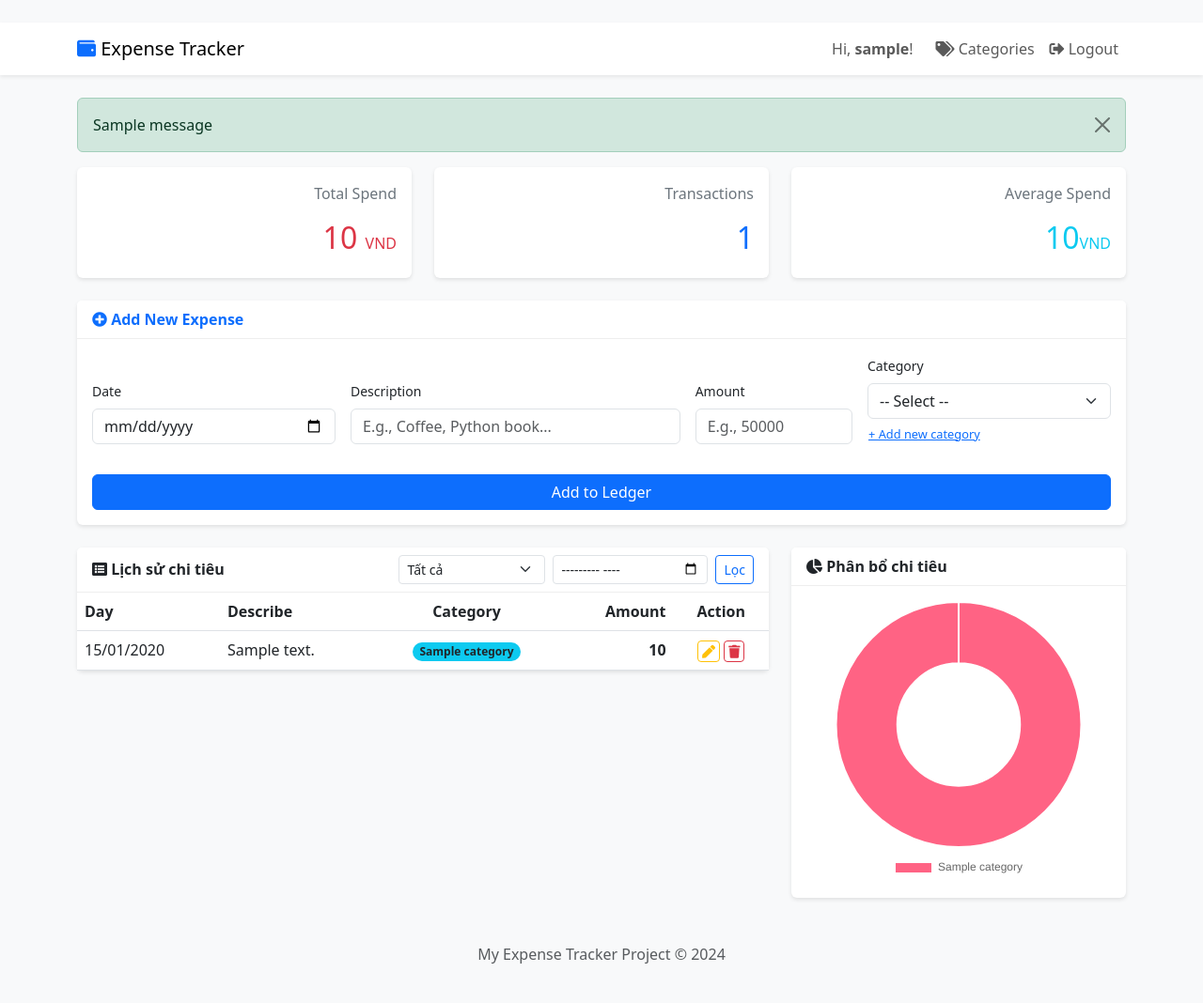
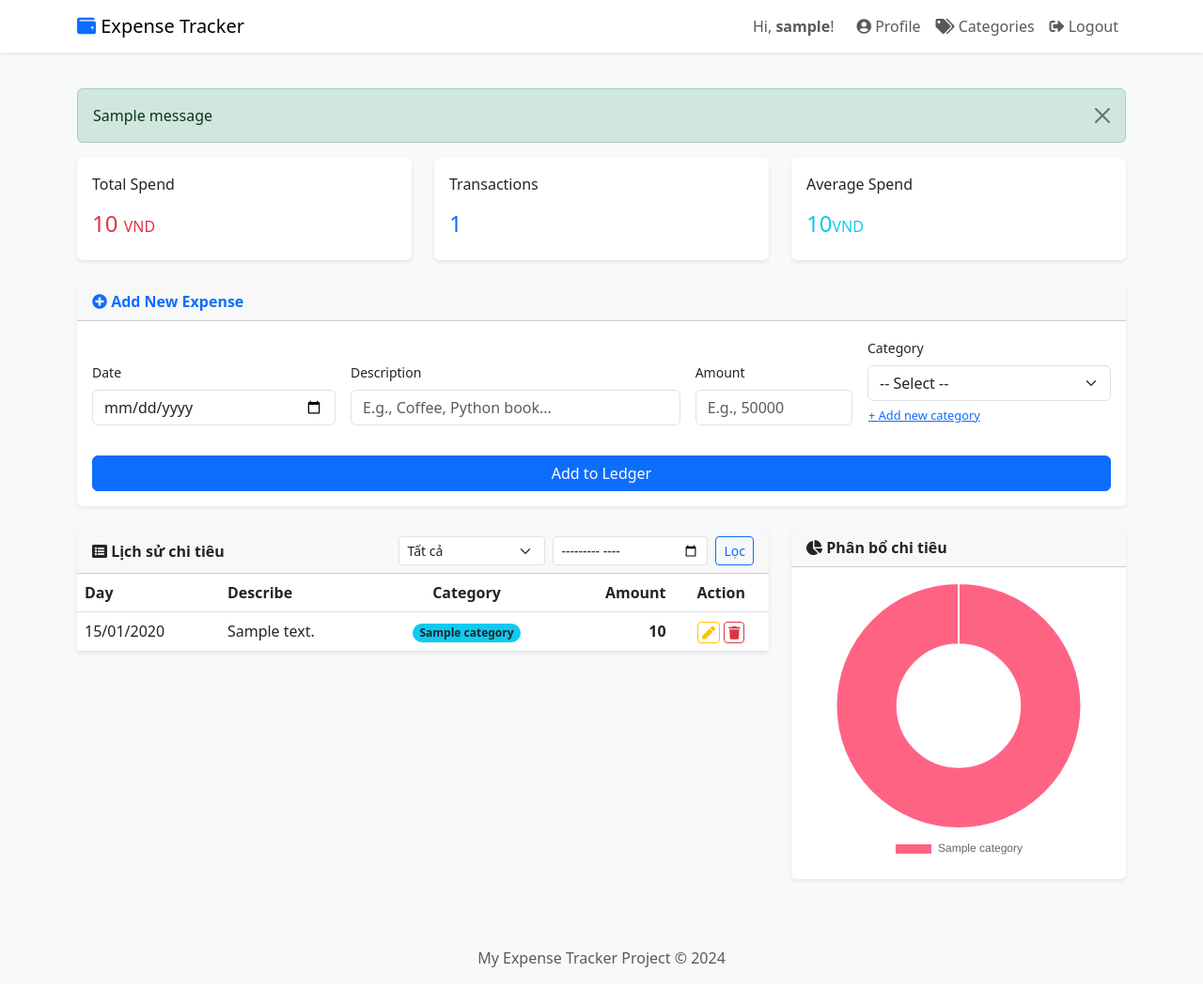
Before and after one commit to phannhungoc120905/flask-expense_tracker, a Flask app: page / in a window 1280 px wide. Shown: the whole page at 94% size. Run offline with Flask 3, Linux system fonts and the light colour scheme; the first user in the database is signed in; tables that the repository leaves empty hold one stand-in row (Sample ...); one stand-in notice (Sample message) is shown.

Commit message:
Implement dashboard for user

```diff
--- a/app.py
+++ b/app.py
@@ -81,8 +81,7 @@ def home():
     query = Transaction.query.filter_by(author=current_user)
 
     # --- Lọc theo tháng ---
-    selected_month_str = request.args.get('month')
-    selected_month = None
+    selected_month_str = request.args.get('month','')
     if selected_month_str and len(selected_month_str) == 7:
         try:
             selected_month = datetime.strptime(selected_month_str, '%Y-%m').date()
@@ -103,6 +102,12 @@ def home():
     average_amount = query.with_entities(db.func.avg(Transaction.amount)).scalar() or 0
     transaction_count = query.with_entities(db.func.count()).scalar() or 0
 
+    budget = current_user.monthly_budget
+    percent_spent = 0
+    if budget and budget > 0:
+        percent_spent = (total_amount / budget) * 100
+        percent_spent = round(percent_spent, 2)
+
     # --- Phân trang ---
     page = request.args.get('page', 1, type=int)
     transactions = query.order_by(Transaction.date.desc()).paginate(page=page, per_page=5)
@@ -116,7 +121,9 @@ def home():
                            average=average_amount,
                            count=transaction_count,
                            selected_month=selected_month_str,
-                           selected_category_id=selected_category_id)
+                           selected_category_id=selected_category_id,
+                           budget=budget,
+                           percent_spent=percent_spent,)
 
 @app.route('/api/chart-data')
 @login_required
@@ -266,6 +273,28 @@ def api_add_category():
 @login_required
 def manage_categories():
     return "This is the page to manage categories."
+
+@app.route('/profile', methods=['GET', 'POST'])
+@login_required
+def profile():
+    if request.method == 'POST':
+        try:
+            new_budget_str = request.form.get('budget', '0').strip()
+            new_budget = float(new_budget_str)
+
+            if new_budget < 0:
+                flash('The budget cannot be negative!','danger')
+            else:
+                current_user.monthly_budget = new_budget
+                db.session.commit()
+                flash('Budget updated successfully!', 'success')
+
+            return redirect(url_for('profile'))
+        except ValueError:
+            flash('Please enter a valid number for the budget.', 'danger')
+            return redirect(url_for('profile'))
+
+    return render_template('profile.html', title='My Profile')
 @app.cli.command('seed-db')
 def seed_db():
     sample_categories = ['Ăn uống', 'Giải trí', 'Học tập', 'Đi lại', 'Mua sắm']
--- a/models.py
+++ b/models.py
@@ -23,6 +23,7 @@ class User(UserMixin, db.Model):
     id = db.Column(db.Integer, primary_key=True)
     username = db.Column(db.String(64), index=True, unique=True, nullable=False)
     password_hash = db.Column(db.String(256))
+    monthly_budget = db.Column(db.Float, nullable=True, default=0)
 
     transactions = db.relationship('Transaction', backref='author', lazy='dynamic')
     categories = db.relationship('Category', backref='author', lazy='dynamic')
--- /dev/null
+++ b/templates/base_layout.html
@@ -0,0 +1,103 @@
+<!DOCTYPE html>
+<html lang="en">
+  <head>
+    <meta charset="UTF-8" />
+    <meta name="viewport" content="width=device-width, initial-scale=1.0" />
+    <title>{% block title %}Expense Tracker{% endblock %}</title>
+    <link
+      href="https://cdn.jsdelivr.net/npm/bootstrap@5.3.0/dist/css/bootstrap.min.css"
+      rel="stylesheet"
+    />
+    <link
+      rel="stylesheet"
+      href="https://cdnjs.cloudflare.com/ajax/libs/font-awesome/5.15.4/css/all.min.css"
+    />
+    <style>
+      body {
+        background-color: #f8f9fa;
+        padding-top: 70px;
+      }
+      .card {
+        box-shadow: 0 2px 4px rgba(0, 0, 0, 0.08);
+        border: none;
+      }
+    </style>
+    {% block styles %}{% endblock %}
+  </head>
+  <body>
+    <nav
+      class="navbar navbar-expand-lg navbar-light bg-white shadow-sm fixed-top"
+    >
+      <div class="container">
+        <a class="navbar-brand" href="{{ url_for('home') }}">
+          <i class="fas fa-wallet text-primary"></i> Expense Tracker
+        </a>
+        <button
+          class="navbar-toggler"
+          type="button"
+          data-bs-toggle="collapse"
+          data-bs-target="#navbarNav"
+        >
+          <span class="navbar-toggler-icon"></span>
+        </button>
+        <div class="collapse navbar-collapse" id="navbarNav">
+          <ul class="navbar-nav ms-auto mb-2 mb-lg-0 align-items-center">
+            {% if current_user.is_authenticated %}
+            <li class="nav-item">
+              <span class="navbar-text me-3"
+                >Hi, <strong>{{ current_user.username }}</strong>!</span
+              >
+            </li>
+            <li class="nav-item">
+              <a class="nav-link" href="{{ url_for('profile') }}"
+                ><i class="fas fa-user-circle"></i> Profile</a
+              >
+            </li>
+            <li class="nav-item">
+              <a class="nav-link" href="{{ url_for('manage_categories') }}"
+                ><i class="fas fa-tags"></i> Categories</a
+              >
+            </li>
+            <li class="nav-item">
+              <a class="nav-link" href="{{ url_for('logout') }}"
+                ><i class="fas fa-sign-out-alt"></i> Logout</a
+              >
+            </li>
+            {% else %}
+            <li class="nav-item">
+              <a class="nav-link" href="{{ url_for('login') }}">Login</a>
+            </li>
+            <li class="nav-item">
+              <a class="nav-link" href="{{ url_for('register') }}">Register</a>
+            </li>
+            {% endif %}
+          </ul>
+        </div>
+      </div>
+    </nav>
+
+    <main class="container py-4">
+      {% with messages = get_flashed_messages(with_categories=true) %} {% if
+      messages %} {% for category, message in messages %}
+      <div
+        class="alert alert-{{ category }} alert-dismissible fade show"
+        role="alert"
+      >
+        {{ message }}
+        <button
+          type="button"
+          class="btn-close"
+          data-bs-dismiss="alert"
+        ></button>
+      </div>
+      {% endfor %} {% endif %} {% endwith %} {% block content %}{% endblock %}
+    </main>
+
+    <footer class="text-center text-muted mt-5 mb-3">
+      My Expense Tracker Project &copy; 2024
+    </footer>
+
+    <script src="https://cdn.jsdelivr.net/npm/bootstrap@5.3.0/dist/js/bootstrap.bundle.min.js"></script>
+    {% block scripts %}{% endblock %}
+  </body>
+</html>
--- a/templates/index.html
+++ b/templates/index.html
@@ -1,66 +1,8 @@
-<!DOCTYPE html>
-<html lang="ja">
-<head>
-    <meta charset="UTF-8" />
-    <meta name="viewport" content="width=device-width, initial-scale=1.0" />
-    <title>Quản lý chi tiêu</title>
-    <link href="https://cdn.jsdelivr.net/npm/bootstrap@5.3.0/dist/css/bootstrap.min.css" rel="stylesheet" />
-    <link rel="stylesheet" href="https://cdnjs.cloudflare.com/ajax/libs/font-awesome/5.15.4/css/all.min.css" />
-    <style>
-      body { background-color: #f8f9fa; }
-      .card { box-shadow: 0 2px 4px rgba(0, 0, 0, 0.1); border: none; }
-      .card-header { background-color: #fff; border-bottom: 1px solid #eee; font-weight: 600; }
-      .stat-card .card-body { text-align: right; }
-      .stat-card .card-title { font-size: 2rem; }
-      .stat-card .card-text { font-size: 1rem; color: #6c757d; }
-    </style>
-</head>
-<body class="py-4">
-    <nav class="navbar navbar-expand-lg navbar-light bg-white shadow-sm mb-4">
-    <div class="container">
-        <a class="navbar-brand" href="{{ url_for('home') }}">
-            <i class="fas fa-wallet text-primary"></i> Expense Tracker
-        </a>
-        <button class="navbar-toggler" type="button" data-bs-toggle="collapse" data-bs-target="#navbarNav">
-            <span class="navbar-toggler-icon"></span>
-        </button>
-        <div class="collapse navbar-collapse" id="navbarNav">
-            <ul class="navbar-nav ms-auto mb-2 mb-lg-0 align-items-center">
-                {% if current_user.is_authenticated %}
-                    <li class="nav-item">
-                        <span class="navbar-text me-3">Hi, <strong>{{ current_user.username }}</strong>!</span>
-                    </li>
-                    <li class="nav-item">
-                        <a class="nav-link" href="{{ url_for('manage_categories') }}"><i class="fas fa-tags"></i> Categories</a>
-                    </li>
-                    <li class="nav-item">
-                        <a class="nav-link" href="{{ url_for('logout') }}"><i class="fas fa-sign-out-alt"></i> Logout</a>
-                    </li>
-                {% else %}
-                    <li class="nav-item">
-                        <a class="nav-link" href="{{ url_for('login') }}"><i class="fas fa-sign-in-alt"></i> Login</a>
-                    </li>
-                    <li class="nav-item">
-                        <a class="nav-link" href="{{ url_for('register') }}"><i class="fas fa-user-plus"></i> Register</a>
-                    </li>
-                {% endif %}
-            </ul>
-        </div>
-    </div>
-</nav>
+{% extends "base_layout.html" %}
 
-    <main class="container">
-      {% with messages = get_flashed_messages(with_categories=true) %}
-        {% if messages %}
-          {% for category, message in messages %}
-            <div class="alert alert-{{ category }} alert-dismissible fade show" role="alert">
-              {{ message }}
-              <button type="button" class="btn-close" data-bs-dismiss="alert"></button>
-            </div>
-          {% endfor %}
-        {% endif %}
-      {% endwith %}
+{% block title %}Dashboard{% endblock %}
 
+{% block content %}
       <div class="row mb-4">
         <div class="col-md-4"><div class="card stat-card"><div class="card-body"><p class="card-text">Total Spend</p><h4 class="card-title text-danger">{{ "{:,.0f}".format(total) }} <span class="fs-6 fw-normal">VND</span></h4></div></div></div>
         <div class="col-md-4"><div class="card stat-card"><div class="card-body"><p class="card-text">Transactions</p><h4 class="card-title text-primary">{{ count }}</h4></div></div></div>
```
Also changed, not shown: other parts of templates/index.html (+5 -11 lines), migrations/versions/cae5a7d16243_repeat.py (renamed from migrations/versions/0a3f1291b636_intial.py, +5 -4 lines), templates/profile.html (added, +46 -0 lines).
